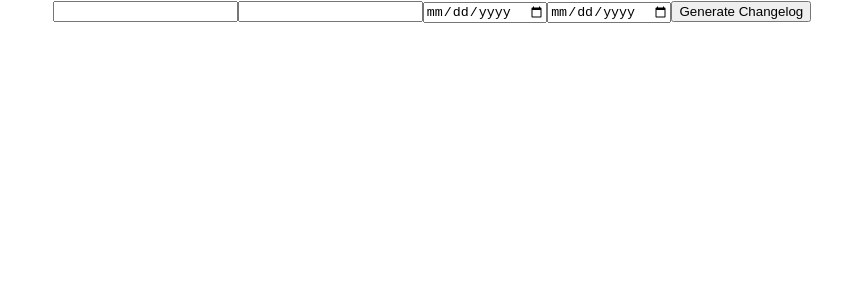
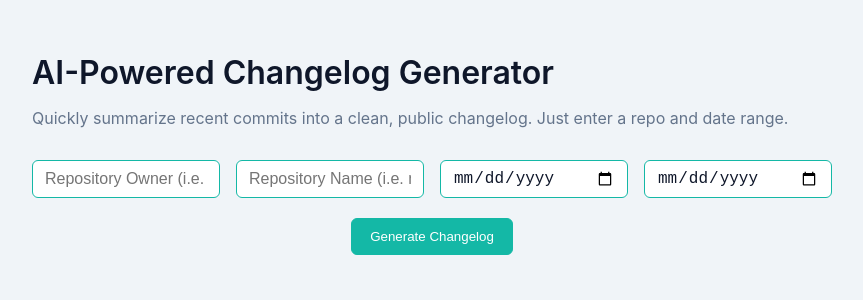
Before and after one commit to bosoxfan3/changelog-generator, a React (Create React App) app: page / in a window 1280 px wide. Shown: the top 300 px of the page, without its empty margins (208-1071 px from the left). Built offline with nearby package versions, Linux system fonts and the light colour scheme; no server answers.

Commit message:
create pages folder. add styling to generate page

```diff
--- a/src/App.css
+++ b/src/App.css
@@ -1,38 +1,4 @@
-.App {
-    text-align: center;
+* {
+    background-color: #f0f4f8;
+    color: #0f172a;
 }
-
-.App-logo {
-    height: 40vmin;
-    pointer-events: none;
-}
-
-@media (prefers-reduced-motion: no-preference) {
-    .App-logo {
-        animation: App-logo-spin infinite 20s linear;
-    }
-}
-
-.App-header {
-    background-color: #282c34;
-    min-height: 100vh;
-    display: flex;
-    flex-direction: column;
-    align-items: center;
-    justify-content: center;
-    font-size: calc(10px + 2vmin);
-    color: white;
-}
-
-.App-link {
-    color: #61dafb;
-}
-
-@keyframes App-logo-spin {
-    from {
-        transform: rotate(0deg);
-    }
-    to {
-        transform: rotate(360deg);
-    }
-}
--- a/src/App.tsx
+++ b/src/App.tsx
@@ -1,13 +1,13 @@
 import { BrowserRouter as Router, Route, Routes } from 'react-router-dom';
 import './App.css';
 
-import Generate from './pages/generate';
+import GeneratePage from './pages/generate';
 import ChangelogPage from './pages/changelog';
 
 const App = () => (
     <Router>
         <Routes>
-            <Route path="/" element={<Generate />} />
+            <Route path="/" element={<GeneratePage />} />
             <Route path="/changelogs" element={<ChangelogPage />} />
         </Routes>
     </Router>
--- /dev/null
+++ b/src/pages/generate/index.css
@@ -0,0 +1,66 @@
+.container {
+    max-width: 800px;
+    margin: auto;
+    padding: 32px;
+}
+
+.title {
+    font-size: 32px;
+    font-weight: 600;
+    color: #0f172a;
+    margin-bottom: 4px;
+}
+
+.subtitle {
+    font-size: 16px;
+    color: #64748b;
+    margin-bottom: 32px;
+}
+
+.input-section {
+    display: flex;
+    flex-direction: column;
+    justify-content: center;
+    flex-wrap: wrap;
+    gap: 1rem;
+    margin-bottom: 18px;
+}
+
+input {
+    border: 1px solid #14b8a6;
+    border-radius: 6px;
+    padding: 8px 12px;
+    font-size: 16px;
+    flex: 1;
+    min-width: 160px;
+    background-color: white;
+    transition: border-color 0.2s ease, box-shadow 0.2s ease;
+}
+
+input:focus {
+    border-color: #0f766e;
+    box-shadow: 0 0 0 2px rgba(20, 184, 166, 0.3);
+    outline: none;
+}
+
+button {
+    background-color: #14b8a6;
+    border: 1px solid #14b8a6;
+    color: white;
+    border-radius: 6px;
+    padding: 10px 18px;
+    margin: 4px;
+    font-weight: 500;
+    cursor: pointer;
+    transition: background-color 0.2s ease;
+}
+
+button:hover {
+    background-color: #0f766e;
+}
+
+@media (min-width: 768px) {
+    .input-section {
+        flex-direction: row;
+    }
+}
--- a/src/pages/generate.tsx
+++ b/src/pages/generate/index.tsx
@@ -1,4 +1,5 @@
 import { useState } from 'react';
+import './index.css';
 
 const API_BASE_URL = process.env.REACT_APP_API_BASE_URL;
 
@@ -14,23 +15,33 @@ type ChangelogErrorResponse = {
 
 type ChangelogResponse = ChangelogSuccessResponse | ChangelogErrorResponse;
 
-const Generate = () => {
+const GeneratePage = () => {
     const [repoData, setRepoData] = useState({
         repoOwner: '',
         project: '',
         dateStart: '',
         dateEnd: '',
     });
+
     const [changelogData, setChangelogData] = useState({
         title: '',
         description: '',
     });
+
+    const [repoDataFetched, setRepoDataFetched] = useState(false);
 
     const updateRepoData = (
         value: string,
         key: 'repoOwner' | 'project' | 'dateStart' | 'dateEnd'
     ) => {
         setRepoData({ ...repoData, [key]: value });
+    };
+
+    const updateChangelogData = (
+        value: string,
+        key: 'title' | 'description'
+    ) => {
+        setChangelogData({ ...changelogData, [key]: value });
     };
 
     const generateChangelog = async () => {
@@ -45,18 +56,12 @@ const Generate = () => {
         if ('error' in data) {
             console.error(data.error);
         } else {
+            setRepoDataFetched(true);
             setChangelogData({
                 title: `${repoData.dateEnd}`,
                 description: data.content,
             });
         }
-    };
-
-    const updateChangelogData = (
-        value: string,
-        key: 'title' | 'description'
-    ) => {
-        setChangelogData({ ...changelogData, [key]: value });
     };
 
     const submitChangelog = async () => {
@@ -76,19 +81,26 @@ const Generate = () => {
     };
 
     return (
-        <div className="App">
-            <div>
+        <div className="container">
+            <h1 className="title">AI-Powered Changelog Generator</h1>
+            <p className="subtitle">
+                Quickly summarize recent commits into a clean, public changelog.
+                Just enter a repo and date range.
+            </p>
+            <div className="input-section">
                 <input
                     type="text"
                     onChange={(e) =>
                         updateRepoData(e.target.value, 'repoOwner')
                     }
                     value={repoData.repoOwner}
+                    placeholder="Repository Owner (i.e. vercel)"
                 />
                 <input
                     type="text"
                     onChange={(e) => updateRepoData(e.target.value, 'project')}
                     value={repoData.project}
+                    placeholder="Repository Name (i.e. next.js)"
                 />
                 <input
                     type="date"
@@ -106,7 +118,7 @@ const Generate = () => {
                     Generate Changelog
                 </button>
             </div>
-            {!!changelogData.title && !!changelogData.description && (
+            {repoDataFetched && (
                 <div>
                     <div>
                         <label htmlFor="title">Title</label>
@@ -141,4 +153,4 @@ const Generate = () => {
     );
 };
 
-export default Generate;
+export default GeneratePage;
```
Also changed, not shown: src/pages/changelog/index.tsx (renamed from src/pages/changelog.tsx).
